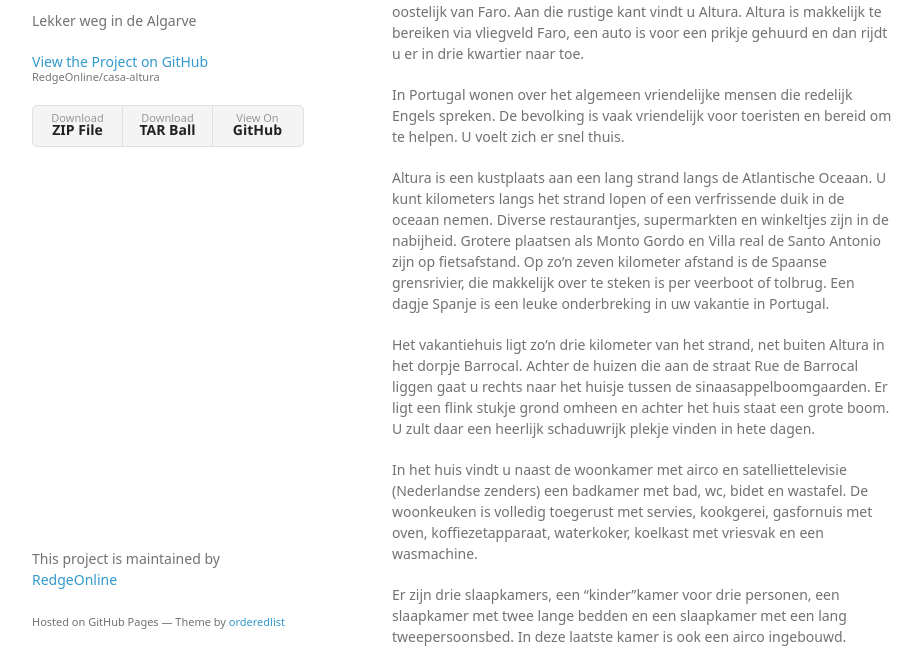
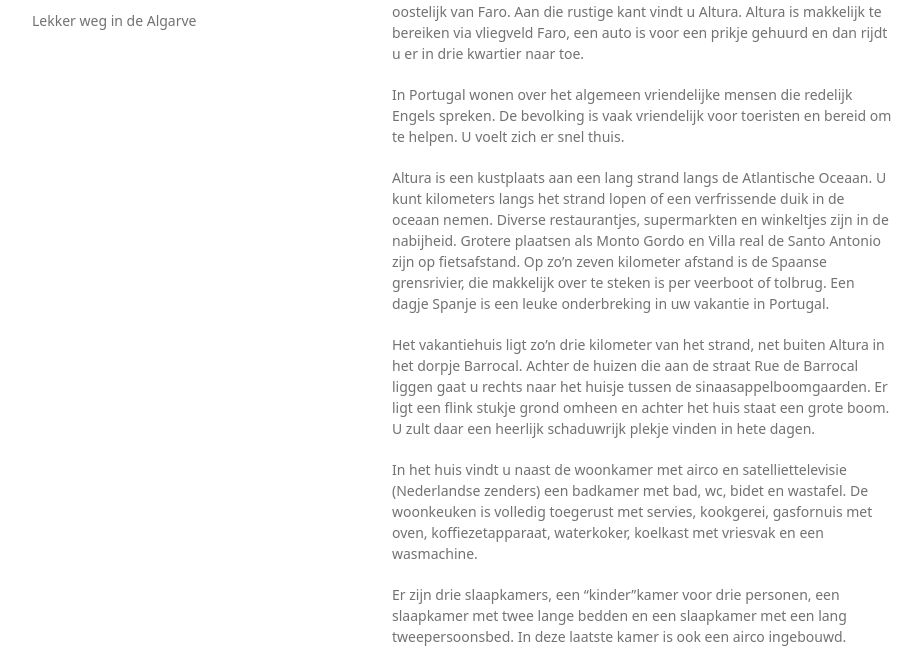
Before and after one commit to RedgeOnline/casa-altura, a plain HTML site: page index.html in a window 1280 px wide. Shown: the part 99-763 px from the top of the page, without its empty margins (178-1100 px from the left). Drawn offline with Linux system fonts and the light colour scheme; a web font is replaced by a local one.

Commit message:
Remove unnecessary elements

```diff
--- a/index.html
+++ b/index.html
@@ -17,15 +17,6 @@
       <header>
         <h1>Casa Altura</h1>
         <p>Lekker weg in de Algarve</p>
-
-        <p class="view"><a href="https://github.com/RedgeOnline/casa-altura">View the Project on GitHub <small>RedgeOnline/casa-altura</small></a></p>
-
-
-        <ul>
-          <li><a href="https://github.com/RedgeOnline/casa-altura/zipball/master">Download <strong>ZIP File</strong></a></li>
-          <li><a href="https://github.com/RedgeOnline/casa-altura/tarball/master">Download <strong>TAR Ball</strong></a></li>
-          <li><a href="https://github.com/RedgeOnline/casa-altura">View On <strong>GitHub</strong></a></li>
-        </ul>
       </header>
       <section>
         <p>In de Algarve , de zuidkust van Portugal , is het heerlijk toeven. Er is een toeristische kant, westelijk van vliegveld Faro en een meer rustige kant, oostelijk van Faro. Aan die rustige kant vindt u Altura. Altura is makkelijk te bereiken via vliegveld Faro, een auto is voor een prikje gehuurd en dan rijdt u er in drie kwartier naar toe.</p>
@@ -48,12 +39,7 @@
 
         <p>Fijne vakantie! Bon Dia!</p>
       </section>
-      <footer>
-        <p>This project is maintained by <a href="https://github.com/RedgeOnline">RedgeOnline</a></p>
-        <p><small>Hosted on GitHub Pages &mdash; Theme by <a href="https://github.com/orderedlist">orderedlist</a></small></p>
-      </footer>
     </div>
     <script src="javascripts/scale.fix.js"></script>
-
   </body>
 </html>
```
Lines whose indentation alone changed are shown as unchanged.
